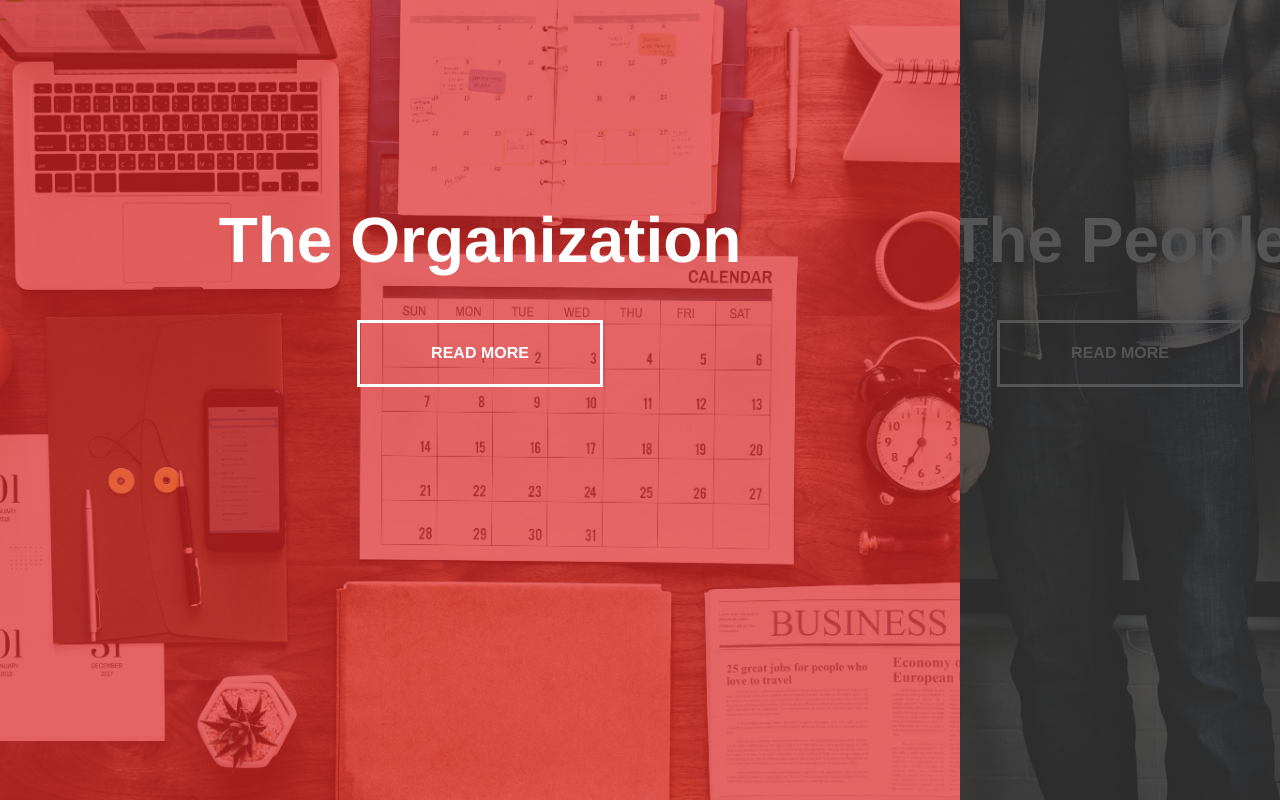
After one commit to rramadista/megaproject, a Django app: page /benchmark/landing/ in a window 1280 px wide. The commit adds this page. Run offline with Django 3.2, Linux system fonts and the light colour scheme.

Commit message:
Created split landing page.

```diff
--- a/benchmark/models.py
+++ b/benchmark/models.py
@@ -1,6 +1,7 @@
 from django.db import models
 from django.utils import timezone
 from djmoney.models.fields import MoneyField
+from django.urls import reverse
 
 # Create your models here.
 class Bank(models.Model):
@@ -28,6 +29,9 @@ class Bank(models.Model):
     category = models.CharField(max_length=1, choices=OWNERSHIP, blank=True, null=True)
     group = models.CharField(max_length=1, choices=BUKU, blank=True, null=True)
     periods = models.ManyToManyField('benchmark.DimDate', through='Indicator')
+
+    def get_absolute_url(self):
+        return reverse('bank_detail', kwargs={'pk': self.pk})
 
     def __str__(self):
         return self.bank_name
--- /dev/null
+++ b/benchmark/static/css/landing.css
@@ -0,0 +1,143 @@
+:root {
+    --container-bg-color: #333;
+    --left-bg-color: rgba(223, 39, 39, 0.7);
+    --left-button-hover-color: rgba(161, 11, 11, 0.3);
+    --right-bg-color: rgba(43, 43, 43, 0.8);
+    --right-button-hover-color: rgba(92, 92, 92, 0.3);
+    --hover-width: 75%;
+    --other-width: 25%;
+    --speed: 1000ms;
+}
+
+html, body {
+    padding: 0;
+    margin: 0;
+    font-family: 'Franklin Gothic Medium', 'Arial Narrow', Arial, sans-serif;
+    width: 100%;
+    height: 100%;
+    overflow-x: hidden;
+}
+
+h1 {
+    font-size: 4rem;
+    color: #fff;
+    position: absolute;
+    left: 50%;
+    top: 20%;
+    transform: translateX(-50%);
+    white-space: nowrap;
+}
+
+.button {
+    display: block;
+    position: absolute;
+    left: 50%;
+    top: 40%;
+    height: 2.5rem;
+    padding-top: 1.3rem;
+    width: 15rem;
+    text-align: center;
+    color: #fff;
+    border: #fff solid 0.2rem;
+    font-size: 1rem;
+    font-weight: bold;
+    text-transform: uppercase;
+    text-decoration: none;
+    transform: translateX(-50%);
+}
+
+.split.left .button:hover {
+    background-color: var(--left-button-hover-color);
+    border-color: var(--left-button-hover-color);
+}
+
+.split.right .button:hover {
+    background-color: var(--right-button-hover-color);
+    border-color: var(--right-button-hover-color);
+}
+
+.container {
+    position: relative;
+    width: 100%;
+    height: 100%;
+    background: var(--container-bg-color);
+}
+
+.split {
+    position: absolute;
+    width: 50%;
+    height: 100%;
+    overflow: hidden;
+}
+
+.split.left {
+    left: 0;
+    background: url('/benchmark/static/images/pexels-photo-908298.jpeg') center center no-repeat;
+    background-size: cover;
+}
+
+.split.left:before {
+    position: absolute;
+    content: "";
+    width: 100%;
+    height: 100%;
+    background: var(--left-bg-color);
+}
+
+.split.right {
+    right: 0;
+    background: url('/benchmark/static/images/pexels-photo-296881.jpeg') center center no-repeat;
+    background-size: cover;
+}
+
+.split.right:before {
+    position: absolute;
+    content: "";
+    width: 100%;
+    height: 100%;
+    background: var(--right-bg-color);
+}
+
+.split.left, .split.right, .split.left:before, .split.right:before {
+    transition: var(--speed) all ease-in-out;
+}
+
+.hover-left .left{
+    width: var(--hover-width);
+}
+
+.hover-left .right{
+    width: var(--other-width);
+}
+
+.hover-left .right:before {
+    z-index: 2;
+}
+
+.hover-right .right{
+    width: var(--hover-width);
+}
+
+.hover-right .left{
+    width: var(--other-width);
+}
+
+.hover-right .left:before {
+    z-index: 2;
+}
+
+@media(max-width: 800px) {
+    h1 {
+        font-size: 2rem;
+    }
+
+    .button {
+        width: 12rem;
+    }
+}
+
+@media(max-height: 700px) {
+    .button {
+        top: 70%;
+    }
+}
--- /dev/null
+++ b/benchmark/static/js/landing.js
@@ -0,0 +1,19 @@
+const left = document.querySelector('.left');
+const right = document.querySelector('.right');
+const container = document.querySelector('.container');
+
+left.addEventListener('mouseenter', () => {
+    container.classList.add('hover-left');
+});
+
+left.addEventListener('mouseleave', () => {
+    container.classList.remove('hover-left');
+});
+
+right.addEventListener('mouseenter', () => {
+    container.classList.add('hover-right');
+});
+
+right.addEventListener('mouseleave', () => {
+    container.classList.remove('hover-right');
+});
--- /dev/null
+++ b/benchmark/templates/general/index.html
@@ -0,0 +1,25 @@
+{% load static %}
+<!DOCTYPE html>
+<html>
+<head>
+    <meta charset="utf-8" />
+    <meta http-equiv="X-UA-Compatible" content="IE=edge">
+    <title>Organization Development</title>
+    <link rel="shortcut icon" href="{% static 'icons/logo-mega.ico' %}" type="image/x-icon">
+    <meta name="viewport" content="width=device-width, initial-scale=1">
+    <link rel="stylesheet" type="text/css" media="screen" href="{% static 'css/landing.css'%}" />
+</head>
+<body>
+    <div class="container">
+        <div class="split left">
+            <h1>The Organization</h1>
+            <a href="#" class="button">Read More</a>
+        </div>
+        <div class="split right">
+            <h1>The People</h1>
+            <a href="#" class="button">Read More</a>
+        </div>
+    </div>
+    <script src="{% static 'js/landing.js'%}"></script>
+</body>
+</html>
--- /dev/null
+++ b/benchmark/templates/users/register.html
@@ -0,0 +1,5 @@
+{% extends 'general/base.html' %} {% load static %} {% block content %}
+    <div class="container">
+        {{ form.as_p }}
+    </div>
+{% endblock %}
--- a/benchmark/urls.py
+++ b/benchmark/urls.py
@@ -1,16 +1,24 @@
 from django.urls import path
+from .views import BankListView, BankDetailView, BankCreateView
 from . import views
 
 urlpatterns = [
-    path('', views.index, name='index'),
+    path('landing/', views.index, name='index'),
+    path('', views.home, name='home'),
+    path('register/', views.register, name='register'),
     path('dashboard/', views.dashboard, name='dashboard'),
     path('reporting/', views.reporting, name='reporting'),
     path('analytics/', views.analytics, name='analytics'),
-    path('bank/', views.bank_list, name='bank_list'),
-    path('bank/add', views.bank_add, name='bank_add'),
-    path('bank/<int:pk>/', views.bank_detail, name='bank_detail'),
+    # path('bank/', views.bank_list, name='bank_list'),
+    # path('bank/add', views.bank_add, name='bank_add'),
+    # path('bank/<int:pk>/', views.bank_detail, name='bank_detail'),
     path('bank/<int:pk>/edit/', views.bank_edit, name='bank_edit'),
     path('bank/<int:pk>/delete/', views.bank_delete, name='bank_delete'),
     path('branch/', views.branch_list, name='branch_list'),
     path('sample/', views.sample, name='sample'),
+
+    # Class-Based View
+    path('bank/', BankListView.as_view(), name='bank_list'),
+    path('bank/<int:pk>/', BankDetailView.as_view(), name='bank_detail'),
+    path('bank/new', BankCreateView.as_view(), name='bank_add'),
 ]
--- a/benchmark/views.py
+++ b/benchmark/views.py
@@ -3,14 +3,26 @@ from django.utils import timezone
 from django.shortcuts import render, redirect, get_object_or_404
 from django.http import HttpResponse, HttpResponseRedirect
 from django.contrib.auth.decorators import login_required
+from django.contrib.auth.forms import UserCreationForm
+from django.views.generic import ListView, DetailView, CreateView, UpdateView, DeleteView
 
 from .models import Bank, Contact, Indicator
-from .forms import BankForm, ContactForm, BankModelForm
+from .forms import BankForm, ContactForm
 
-# Create your views here.
+# USER VIEWS
+def register(request):
+    form = UserCreationForm()
+    context = {'form': form}
+    return render(request, 'users/register.html', context)
+
+# MENU VIEWS
 def index(request):
     context = {}
-    return render(request, 'benchmark/index.html', context)
+    return render(request, 'general/index.html', context)
+
+def home(request):
+    context = {}
+    return render(request, 'benchmark/home.html', context)
 
 def dashboard(request):
     context = {}
@@ -25,6 +37,23 @@ def analytics(request):
     return render(request, 'benchmark/analytics.html', context)
 
 # BANK VIEWS
+class BankListView(ListView):
+    model = Bank
+    template_name = 'benchmark/bank_list.html' # <app>/<model>_<viewtype>.html
+    context_object_name = 'banks'
+    ordering = ['bank_name']
+
+class BankDetailView(DetailView):
+    model = Bank
+
+class BankCreateView(CreateView):
+    model = Bank
+    fields = ['institution_name', 'bank_name']
+
+    def form_valid(self, form):
+        form.instance.author = self.request.user
+        return super().form_valid(form)
+
 def bank_list(request):
     banks = Bank.objects.all()
     context = {'banks': banks}
@@ -36,39 +65,27 @@ def bank_detail(request, pk=None):
     return render(request, 'benchmark/bank_detail.html', context)
 
 def bank_add(request):
-    bank_form = BankModelForm(request.POST or None)
-    if bank_form.is_valid():
-        bank_form.save()
-        bank_form = BankModelForm()
+    # bank_form = BankForm(request.POST or None)
+    # if bank_form.is_valid():
+    #     bank = bank_form.save(commit=False)
+    #     bank.save()
+    #     bank_form = BankForm()
+
+    if request.POST:
+        bank_form = BankForm(request.POST)
+        if bank_form.is_valid():
+            bank_form.save()
+
+            return HttpResponseRedirect('benchmark/bank_list.html')
+        else:
+            bank_form = BankForm()
 
     context = {'bank_form': bank_form}
     return render(request, 'benchmark/bank_edit.html', context)
 
 def bank_edit(request, pk=None):
-    # bank = get_object_or_404(Bank, pk=pk)
-    # initial = vars(bank)
-    # bank_form = BankForm(initial=initial)
-    # if request.method == "POST":
-    #     bank_form = BankForm(request.POST)
-    #     if bank_form.is_valid():
-    #         print(bank_form.cleaned_data)
-    #     else:
-    #         print(bank_form.errors)
-    # bank_form = BankForm()
-
-    # bank = get_object_or_404(Bank, pk=pk)
-    # initial = vars(bank)
-    # bank_form = BankForm(initial=initial)
-    # if request.method == "POST":
-    #     bank_form = BankModelForm(request.POST, initial=initial, instance=bank)
-    #     if bank_form.is_valid():
-    #         bank_form.save()
-    #         return redirect('bank_detail', pk=bank.pk)
-    # else:
-    #     bank_form = BankModelForm()
-
     bank = get_object_or_404(Bank, pk=pk)
-    bank_form = BankModelForm(request.POST or None, instance=bank)
+    bank_form = BankForm(request.POST or None, instance=bank)
     if bank_form.is_valid():
         bank = bank_form.save(commit=False)
         bank.save()
```
Also changed, not shown: benchmark/forms.py (+4 -34 lines), benchmark/templates/benchmark/bank_edit.html (+15 -4 lines), benchmark/templates/benchmark/bank_form.html (added, +112 -0 lines), benchmark/static/images/pexels-photo-296881.jpeg (added), benchmark/static/images/pexels-photo-908298.jpeg (added), benchmark/templates/benchmark/home.html (renamed from benchmark/templates/benchmark/index.html).
